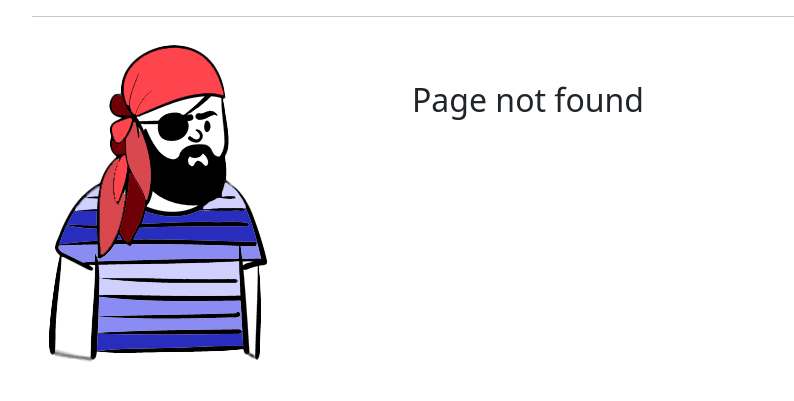
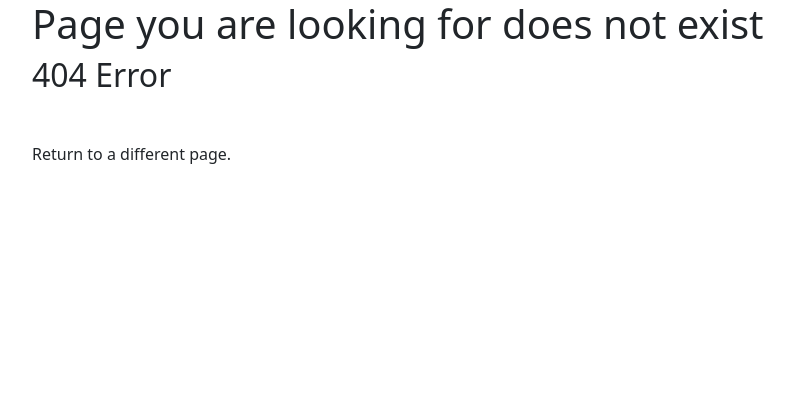
Before and after one commit to aadharagarwal-hub/CI_CD-Pipeline, a Flask app: template templates/404.html in a window 1280 px wide. Shown: the top 401 px of the page, without its empty margins (50-844 px from the left). Run offline with Flask 2, Linux system fonts and the light colour scheme; the template is opened without the code that fills it, so the values that code supplies are empty; some libraries are stand-ins or nearby versions.

Commit message:
Update 404.html

```diff
--- a/templates/404.html
+++ b/templates/404.html
@@ -1,19 +1,14 @@
 {% extends 'base.html' %} {% block body %}
 
-<hr />
 <main>
-  <div class="row">
-    <div class="col-4">
-      <img
-        class="img-fluid"
-        src="{{ url_for('static', filename='pirate.png') }}"
-        alt="404 error page"
-      />
-    </div>
+  <h1>
+      Page you are looking for does not exist
+  </h1>
+  <h2>404 Error</h2>
+  <p>&nbsp;</p>
+  <p>
+      Return to a different page.
+  </p>
+</main>
 
-    <div class="col-8">
-      <h2 class="mt-5">Page not found</h2>
-    </div>
-  </div>
-</main>
 {% endblock %}
```
